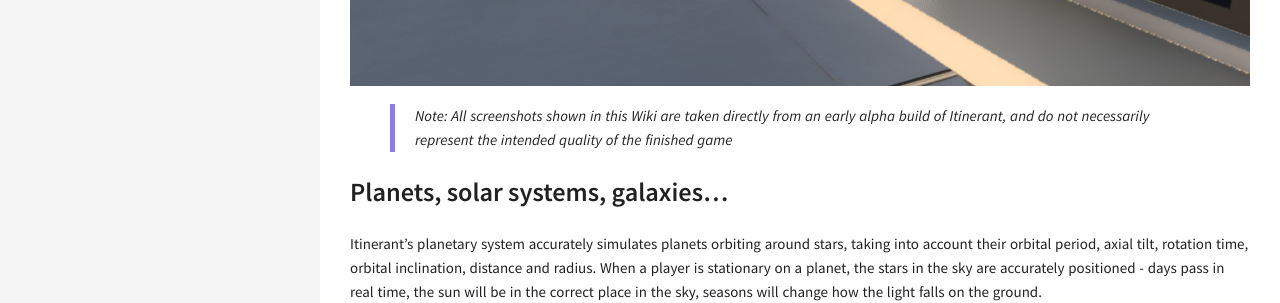
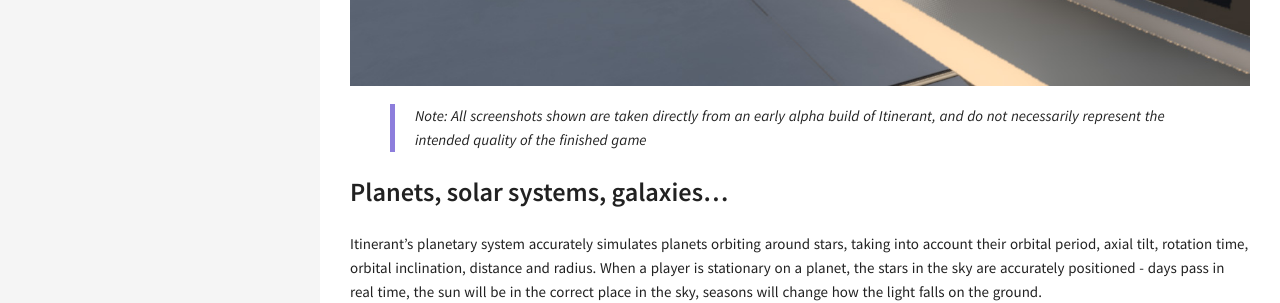
Before and after one commit to ItinerantUniverse/itinerantuniverse.github.io, a Jekyll site: the page built from 1.-Introduction.md, in a window 1280 px wide. Shown: the part 801-1104 px from the top of the page. Built offline with Jekyll 4.4.1, drawn with Linux system fonts in a browser that asks for light colours.

Commit message:
Update 1.-Introduction.md

```diff
--- a/1.-Introduction.md
+++ b/1.-Introduction.md
@@ -13,7 +13,7 @@ Itinerant is a first-person open-world multiplayer survival/sandbox game based a
 Whilst these topics tread well-worn ground in gaming history, Itinerant has several features and directions which will provide a unique and new gaming experience for both casual and hardcore gamers alike.
 
 ![planet-04-base-station](img/planet-04-base-station.jpg)
-> _Note: All screenshots shown in this Wiki are taken directly from an early alpha build of Itinerant, and do not necessarily represent the intended quality of the finished game_
+> _Note: All screenshots shown are taken directly from an early alpha build of Itinerant, and do not necessarily represent the intended quality of the finished game_
 
 ## Planets, solar systems, galaxies...
 
```
